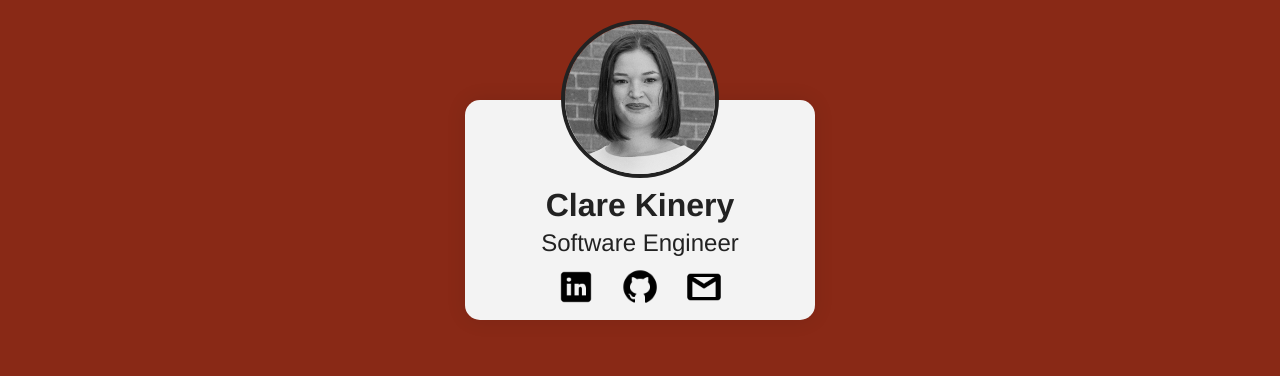
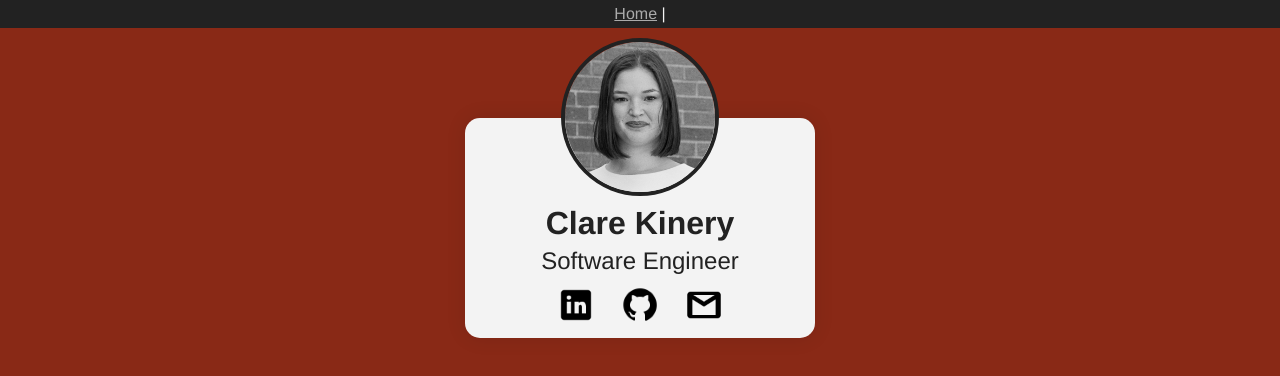
Before and after one commit to kinerycl/mi349_final, a plain HTML site: page index.html in a window 1280 px wide. Drawn offline with Linux system fonts and the light colour scheme.

Commit message:
nav bar inital

```diff
--- a/index.html
+++ b/index.html
@@ -7,6 +7,11 @@
     <title>Homepage</title>
 </head>
 <body>
+    <div class="sticky">
+        <nav><a href="index.html">Home</a> |
+        </nav>
+    </div>
+
     <div class="card">
         <img class="avatar" id="ckinery-avatar" src="images/clare.jpeg" alt="Clare Kinery">
         <h1>Clare Kinery</h1>
@@ -17,6 +22,5 @@
             <li><a href="mailto:kinerycl@gmail.com" ><img src="images/gmail-480.png" alt="Email"></a></li>
         </ul>
     </div>
-
 </body>
 </html>
--- a/style.css
+++ b/style.css
@@ -2,7 +2,7 @@ body {
     font-family: Helvetica, sans-serif;
     background-color: #892916;
     color: #222;
-    margin-top: 100px;
+    margin-top:0px;
 }
 
 img {
@@ -52,3 +52,20 @@ h2 {
     opacity: 0.5;
     transition: opacity ease-in-out 0.2s;
 }
+
+.sticky {
+    position: sticky;
+    top:0px;
+    background-color: #222;
+    color: #f3f3f3;
+    margin-bottom:90px;
+    margin-left: -10px;
+    margin-right: -10px;
+    text-align: center;
+    padding:5px;
+}
+
+a:-webkit-any-link {
+    color: #aaa;
+    cursor: pointer;
+}
```
